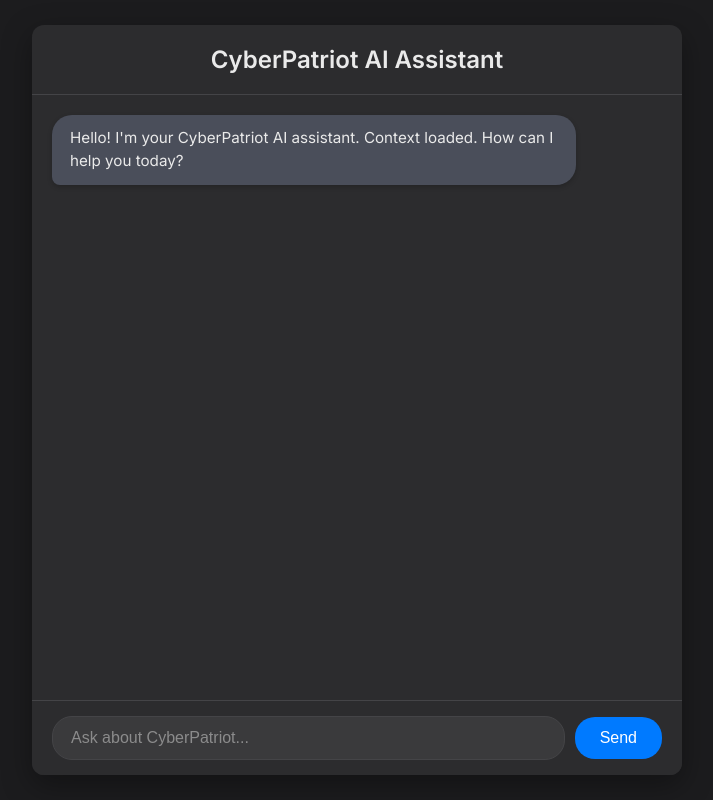
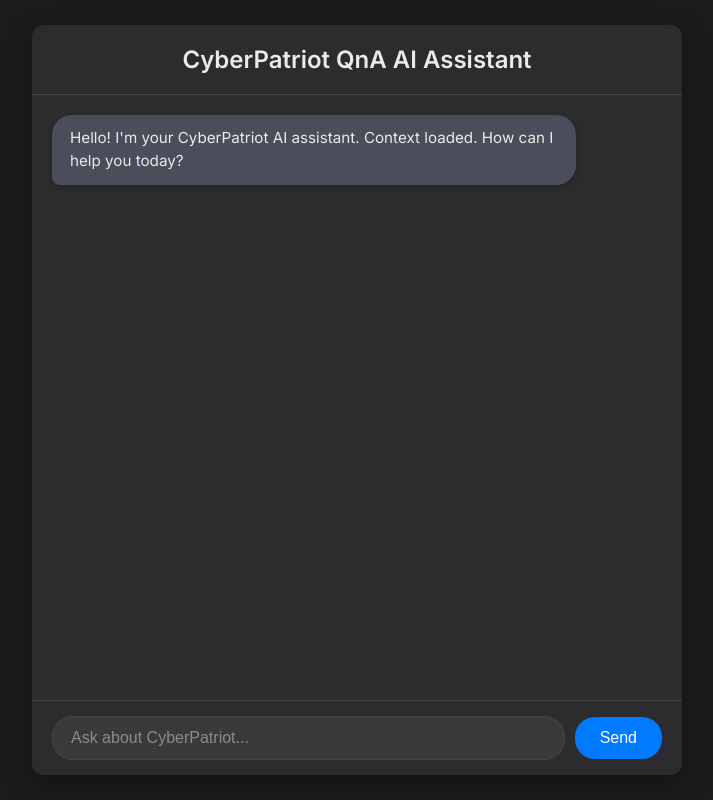
Before and after one commit to Orionband/CyberPatriot, a plain HTML site: page index.html in a window 1280 px wide. Shown: the whole page, without its empty margins (283-996 px from the left). Drawn offline with Linux system fonts and the light colour scheme.

Commit message:
Update index.html

```diff
--- a/index.html
+++ b/index.html
@@ -3,17 +3,17 @@
 <head>
     <meta charset="UTF-8">
     <meta name="viewport" content="width=device-width, initial-scale=1.0">
-    <title>CyberPatriot AI Chat</title>
+    <title>CyberPatriot QnA AI Chat</title>
     <link href="https://fonts.googleapis.com/css2?family=Inter:wght@300;400;500;600;700&display=swap" rel="stylesheet">
     <link rel="stylesheet" href="style.css">
 </head>
 <body>
     <div class="chat-container">
-        <h1>CyberPatriot AI Assistant</h1>
+        <h1>CyberPatriot QnA AI Assistant</h1>
         <div id="chat-box" class="chat-box">
             <!-- Messages will appear here -->
             <div class="message ai-message">
-                <p>Hello! I'm your CyberPatriot AI assistant. Please ask me anything about CyberPatriot based on the provided context. Loading context...</p>
+                <p>Hello! I'm your CyberPatriot AI assistant. Please ask me any questions about CyberPatriot. Loading context...</p>
             </div>
         </div>
         <div class="input-area">
```
